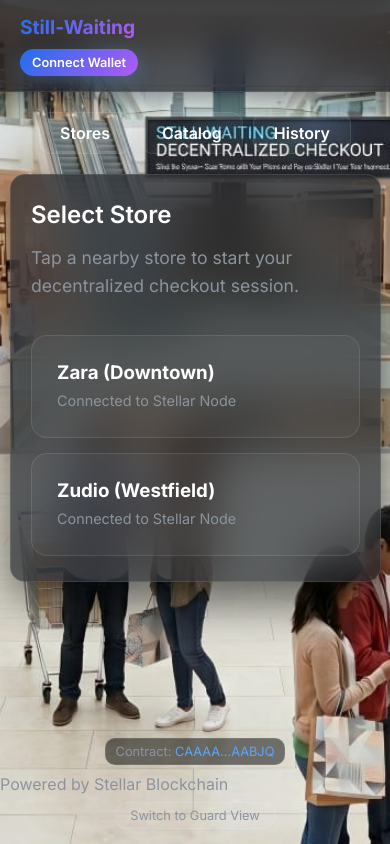
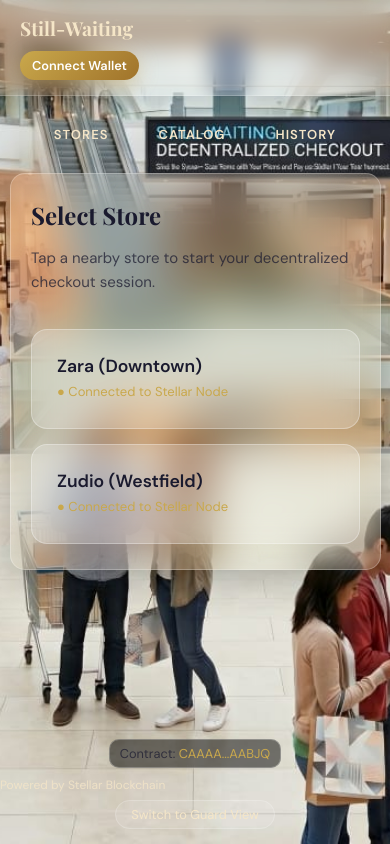
Before and after one commit to DikanshaBindal/Still-Waiting, a website built with Vite: page index.html in a window 390 px wide. Built offline with nearby package versions, Linux system fonts and the light colour scheme; no server answers; what @stellar/stellar-sdk would draw is missing.

Commit message:
style: apply luxury warm gold glassmorphism theme

```diff
--- a/index.css
+++ b/index.css
@@ -1,14 +1,20 @@
-@import url('https://fonts.googleapis.com/css2?family=Inter:wght@300;400;500;600;700&display=swap');
+@import url('https://fonts.googleapis.com/css2?family=DM+Sans:wght@400;500;600;700&family=Playfair+Display:wght@400;600;700&display=swap');
 
 :root {
   --bg-color: #0d1117;
-  --surface-color: rgba(22, 27, 34, 0.65);
-  --surface-border: rgba(255, 255, 255, 0.1);
-  --text-primary: #ffffff;
-  --text-secondary: #8b949e;
-  --accent-color: #58a6ff;
-  --accent-gradient: linear-gradient(135deg, #1f6feb, #b359f4);
-  --success-color: #2ea043;
+  --primary-accent: #C9A84C;
+  --dark-accent: #A0732A;
+  --text-glass: #1A1A2E;
+  --text-dark-bg: #F5E6C8;
+  --glass-bg: rgba(255, 255, 255, 0.12);
+  --glass-border: rgba(255, 255, 255, 0.25);
+
+  --surface-color: var(--glass-bg);
+  --surface-border: var(--glass-border);
+  --text-primary: var(--text-glass);
+  --text-secondary: rgba(30, 30, 50, 0.75);
+  --accent-color: var(--primary-accent);
+  --success-color: #C9A84C;
   --danger-color: #da3633;
 }
 
@@ -16,7 +22,7 @@
   box-sizing: border-box;
   margin: 0;
   padding: 0;
-  font-family: 'Inter', sans-serif;
+  font-family: 'DM Sans', sans-serif;
 }
 
 body {
@@ -25,7 +31,7 @@ body {
   background-size: cover;
   background-position: center;
   background-attachment: fixed;
-  color: var(--text-primary);
+  color: var(--text-dark-bg);
   height: 100vh;
   width: 100vw;
   margin: 0;
@@ -41,38 +47,26 @@ body {
   flex-direction: column;
 }
 
-/* Desktop Spline Background Fix */
-.spline-container {
-  position: fixed !important;
-  top: 0;
-  left: 0;
-  width: 100vw !important;
-  height: 100vh !important;
-  z-index: -10 !important;
-  pointer-events: auto;
-}
-
 /* Wide Header */
 header {
   padding: 20px 40px;
   display: flex;
   justify-content: space-between;
   align-items: center;
-  background: rgba(13, 17, 23, 0.7);
-  backdrop-filter: blur(16px);
+  background: rgba(255, 255, 255, 0.08);
+  backdrop-filter: blur(12px);
   position: sticky;
   top: 0;
   z-index: 100;
-  border-bottom: 1px solid var(--surface-border);
-  box-shadow: 0 4px 30px rgba(0, 0, 0, 0.5);
+  border-bottom: 1px solid rgba(255, 255, 255, 0.2);
+  box-shadow: 0 4px 30px rgba(0, 0, 0, 0.2);
 }
 
 header h1 {
   font-size: 1.5rem;
+  font-family: 'Playfair Display', serif;
   font-weight: 700;
-  background: var(--accent-gradient);
-  -webkit-background-clip: text;
-  -webkit-text-fill-color: transparent;
+  color: var(--text-dark-bg);
 }
 
 .wallet-badge {
@@ -95,6 +89,50 @@ header h1 {
   box-shadow: 0 0 10px var(--success-color);
 }
 
+#connect-wallet-btn {
+  background: linear-gradient(135deg, #C9A84C, #A0732A) !important;
+  color: #fff !important;
+  border: none !important;
+  border-radius: 999px !important;
+  font-family: 'DM Sans', sans-serif !important;
+  font-weight: 600 !important;
+  box-shadow: 0 4px 20px rgba(201,168,76,0.4) !important;
+  transition: all 0.2s ease;
+}
+
+#connect-wallet-btn:hover {
+  filter: brightness(1.1);
+  transform: scale(1.03);
+}
+
+/* Nav links */
+nav .btn {
+  color: #F5E6C8 !important;
+  font-family: 'DM Sans', sans-serif !important;
+  letter-spacing: 0.08em;
+  text-transform: uppercase;
+  font-size: 13px !important;
+  background: transparent !important;
+  border: none !important;
+  position: relative;
+}
+
+nav .btn::after {
+  content: '';
+  position: absolute;
+  bottom: 5px;
+  left: 50%;
+  transform: translateX(-50%);
+  width: 0;
+  height: 2px;
+  background-color: #C9A84C;
+  transition: width 0.3s ease;
+}
+
+nav .btn:hover::after {
+  width: 70%;
+}
+
 /* Desktop Views Bounding Box */
 .view {
   display: none;
@@ -102,13 +140,14 @@ header h1 {
   margin: auto;
   width: 90%;
   max-width: 800px;
-  background: var(--surface-color);
-  backdrop-filter: blur(25px);
+  background: rgba(255, 255, 255, 0.12);
+  backdrop-filter: blur(24px) saturate(180%);
   padding: 40px;
-  border-radius: 20px;
-  border: 1px solid var(--surface-border);
-  box-shadow: 0 20px 50px rgba(0,0,0,0.6);
+  border-radius: 24px;
+  border: 1px solid rgba(255, 255, 255, 0.25);
+  box-shadow: 0 8px 40px rgba(0, 0, 0, 0.25);
   animation: fadeIn 0.4s cubic-bezier(0.16, 1, 0.3, 1) forwards;
+  color: var(--text-glass);
 }
 
 .view.active {
@@ -120,18 +159,23 @@ header h1 {
   to { opacity: 1; transform: translateY(0) scale(1); }
 }
 
-/* Typography Scale for Desktop */
+h1, h2, #store-title {
+  font-family: 'Playfair Display', serif;
+  font-weight: 700;
+  color: var(--text-glass);
+}
+
 h2 {
   font-size: 2rem;
   margin-bottom: 15px;
-  font-weight: 600;
 }
 
 p {
   color: var(--text-secondary);
-  font-size: 1.1rem;
+  font-size: 15px;
   line-height: 1.6;
   margin-bottom: 25px;
+  font-family: 'DM Sans', sans-serif;
 }
 
 /* Grid Layout for Stores Desktop */
@@ -144,25 +188,43 @@ p {
 
 /* Glass Panels / Cards */
 .card {
-  background: rgba(255,255,255,0.03);
-  border: 1px solid var(--surface-border);
+  background: rgba(255, 255, 255, 0.18) !important;
+  border: 1px solid rgba(255, 255, 255, 0.3) !important;
   border-radius: 16px;
+  backdrop-filter: blur(10px);
   padding: 25px;
   cursor: pointer;
-  transition: all 0.2s ease;
+  transition: all 0.25s ease;
 }
 
 .card:hover {
-  background: rgba(255,255,255,0.08);
+  background: rgba(201, 168, 76, 0.15) !important;
   transform: translateY(-5px);
-  border-color: rgba(255,255,255,0.3);
-  box-shadow: 0 10px 30px rgba(0,0,0,0.5);
+  border-color: rgba(201, 168, 76, 0.5) !important;
+  box-shadow: 0 4px 20px rgba(201, 168, 76, 0.2) !important;
 }
 
-/* Buttons for Laptop UI */
+.card h3 {
+  font-family: 'DM Sans', sans-serif;
+  font-weight: 600;
+  color: #1A1A2E;
+  font-size: 1.1rem;
+}
+
+.card p {
+  color: #C9A84C !important;
+  font-size: 13px !important;
+}
+
+.card p::before {
+  content: "● ";
+  color: #C9A84C;
+}
+
+/* Buttons */
 .btn {
-  background: rgba(255,255,255,0.05);
-  color: var(--text-primary);
+  background: rgba(0,0,0,0.05);
+  color: var(--text-glass);
   border: 1px solid var(--surface-border);
   padding: 16px 24px;
   border-radius: 12px;
@@ -177,36 +239,52 @@ p {
   width: 100%;
 }
 
-.btn:hover {
-  background: rgba(255,255,255,0.1);
-}
-
-.btn:active {
-  transform: scale(0.98);
-}
-
 .btn-primary {
-  background: var(--accent-gradient);
+  background: var(--primary-accent);
+  color: white;
   border: none;
-  box-shadow: 0 6px 20px rgba(88, 166, 255, 0.3);
 }
 
 .btn-primary:hover {
-  box-shadow: 0 8px 25px rgba(88, 166, 255, 0.4);
-  filter: brightness(1.1);
+  background: var(--dark-accent);
 }
 
-/* Scan View Desktop Adjustments */
+/* Footer elements overrides */
+.stellar-tag {
+  color: var(--text-dark-bg) !important;
+  font-size: 12px !important;
+  opacity: 0.8;
+}
+
+a[href="guard.html"] {
+  background: rgba(255,255,255,0.1) !important;
+  border: 1px solid rgba(255,255,255,0.2) !important;
+  color: var(--text-dark-bg) !important;
+  border-radius: 999px !important;
+  font-family: 'DM Sans', sans-serif !important;
+  backdrop-filter: blur(8px);
+}
+
+.contract-pill {
+  background: rgba(0,0,0,0.35) !important;
+  color: #C9A84C !important;
+  border-radius: 999px !important;
+  font-family: 'DM Sans', monospace !important;
+  padding: 5px 12px !important;
+  border: none !important;
+}
+
+/* Scanner Frame */
 .scanner-frame {
   height: 350px;
   position: relative;
-  border: 3px dashed rgba(88, 166, 255, 0.5);
+  border: 3px dashed rgba(201, 168, 76, 0.5);
   border-radius: 20px;
   display: flex;
   flex-direction: column;
   justify-content: center;
   align-items: center;
-  background: rgba(0,0,0,0.3);
+  background: rgba(0,0,0,0.2);
   margin-bottom: 30px;
   overflow: hidden;
 }
@@ -217,8 +295,8 @@ p {
   left: 0;
   width: 100%;
   height: 2px;
-  background: var(--accent-color);
-  box-shadow: 0 0 15px 3px rgba(88, 166, 255, 0.7);
+  background: var(--primary-accent);
+  box-shadow: 0 0 15px 3px rgba(201, 168, 76, 0.7);
   animation: scanAnim 2.5s infinite linear alternate;
 }
 
@@ -234,12 +312,12 @@ p {
   backdrop-filter: blur(8px);
 }
 
-/* Cart Items Desktop List */
+/* Cart Items */
 .cart-list-container {
   max-height: 400px;
   overflow-y: auto;
   border-radius: 12px;
-  background: rgba(0,0,0,0.2);
+  background: rgba(0,0,0,0.03);
   border: 1px solid var(--surface-border);
 }
 
@@ -248,27 +326,7 @@ p {
   justify-content: space-between;
   align-items: center;
   padding: 20px;
-  border-bottom: 1px solid rgba(255,255,255,0.05);
-}
-
-.cart-item:last-child {
-  border-bottom: none;
-}
-
-.item-name {
-  font-weight: 500;
-  font-size: 1.2rem;
-}
-
-.item-sku {
-  font-size: 0.9rem;
-  color: var(--text-secondary);
-}
-
-.item-price {
-  font-weight: 600;
-  font-size: 1.2rem;
-  color: var(--accent-color);
+  border-bottom: 1px solid rgba(0,0,0,0.05);
 }
 
 .cart-total-sect {
@@ -281,56 +339,63 @@ p {
   margin-top: 15px;
 }
 
-/* Desktop QR Code Block */
 .qr-container {
   display: flex;
   flex-direction: column;
   align-items: center;
   justify-content: center;
   padding: 40px;
-  background: white;
+  background: rgba(255, 255, 255, 0.4);
   border-radius: 20px;
-  color: #111;
+  color: #1A1A2E;
   margin: 30px auto;
-  box-shadow: 0 10px 40px rgba(0,0,0,0.5);
+  box-shadow: 0 10px 40px rgba(0,0,0,0.1);
   max-width: 500px;
 }
 
 .qr-code {
   width: 200px;
   height: 200px;
-  background: repeating-linear-gradient(45deg, #000, #000 15px, #fff 15px, #fff 30px);
+  background: repeating-linear-gradient(45deg, rgba(0,0,0,0.8), rgba(0,0,0,0.8) 15px, #fff 15px, #fff 30px);
   border-radius: 12px;
   margin-bottom: 25px;
 }
 
-/* Loading Desktop */
 .spinner {
   width: 80px;
   height: 80px;
   border: 5px solid var(--surface-border);
-  border-top-color: var(--accent-color);
+  border-top-color: var(--primary-accent);
   border-radius: 50%;
   animation: spin 1s infinite linear;
   margin-bottom: 30px;
 }
 
-/* Tag */
-.stellar-tag {
-  color: var(--text-secondary);
-  font-size: 1rem;
-  left: 0;
-  pointer-events: none;
+@media screen and (max-width: 768px) {
+  header { padding: 15px 20px; }
+  header h1 { font-size: 1.2rem; }
+  .view { width: 95%; padding: 25px 20px; border-radius: 15px; }
+  h2 { font-size: 1.5rem; }
+  .scanner-frame { height: 250px; }
 }
+
+@media screen and (max-width: 480px) {
+  body { overflow-y: auto; }
+  header { flex-direction: column; gap: 10px; align-items: flex-start; }
+  .view { margin-top: 20px; margin-bottom: 20px; }
+}
+
+.store-grid { display: grid; grid-template-columns: 1fr; gap: 15px; }
+.card { margin-bottom: 0 !important; }
 
 /* Token Receipt Badge */
 .token-badge {
   display: inline-flex;
   align-items: center;
   gap: 8px;
-  background: rgba(179, 89, 244, 0.1);
-  border: 1px solid rgba(179, 89, 244, 0.3);
-  color: #b359f4;
+  background: rgba(201, 168, 76, 0.1);
+  border: 1px solid rgba(201, 168, 76, 0.3);
+  color: #C9A84C;
   padding: 6px 12px;
   border-radius: 8px;
   font-size: 0.85rem;
@@ -340,71 +405,7 @@ p {
 }
 
 @keyframes pulse {
-  0% { box-shadow: 0 0 0 0 rgba(179, 89, 244, 0.4); }
-  70% { box-shadow: 0 0 0 10px rgba(179, 89, 244, 0); }
-  100% { box-shadow: 0 0 0 0 rgba(179, 89, 244, 0); }
+  0% { box-shadow: 0 0 0 0 rgba(201, 168, 76, 0.4); }
+  70% { box-shadow: 0 0 0 10px rgba(201, 168, 76, 0); }
+  100% { box-shadow: 0 0 0 0 rgba(201, 168, 76, 0); }
 }
-
-/* Responsive Adjustments */
-@media screen and (max-width: 768px) {
-  header {
-    padding: 15px 20px;
-  }
-
-  header h1 {
-    font-size: 1.2rem;
-  }
-
-  .view {
-    width: 95%;
-    padding: 25px 20px;
-    border-radius: 15px;
-  }
-
-  h2 {
-    font-size: 1.5rem;
-  }
-
-  .scanner-frame {
-    height: 250px;
-  }
-
-  .qr-container {
-    padding: 20px;
-  }
-
-  .qr-code {
-    width: 150px;
-    height: 150px;
-  }
-
-  .wallet-badge {
-    padding: 8px 12px;
-    font-size: 0.8rem;
-  }
-}
-
-@media screen and (max-width: 480px) {
-  body {
-    overflow-y: auto;
-  }
-
-  header {
-    flex-direction: column;
-    gap: 10px;
-    align-items: flex-start;
-  }
-
-  .view {
-    margin-top: 20px;
-    margin-bottom: 20px;
-  }
-
-  .btn {
-    padding: 12px 18px;
-    font-size: 1rem;
-  }
-}
-
-.store-grid { display: grid; grid-template-columns: 1fr; gap: 15px; }
-.card { margin-bottom: 0 !important; }
```
